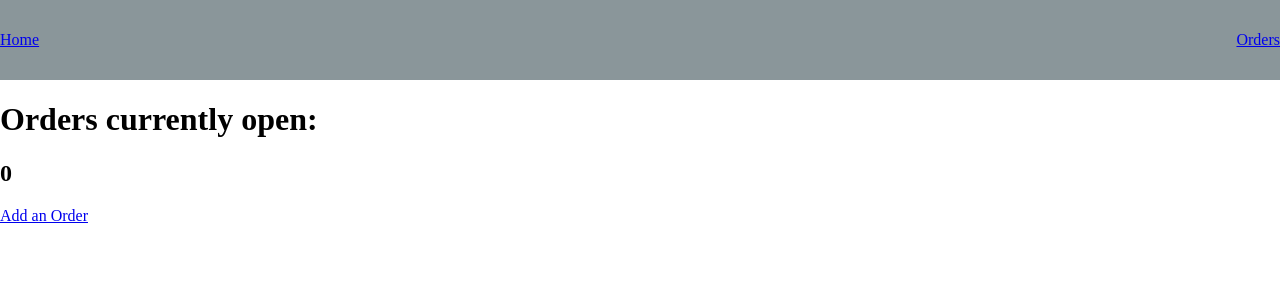
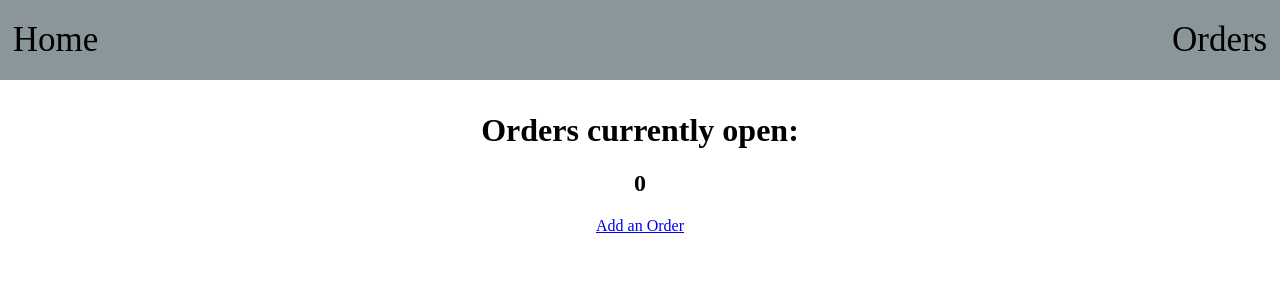
Before and after one commit to Madfarm/vista-metals-interview, a Next.js app: page / in a window 1280 px wide. Shown: the top 300 px of the page. Built offline with nearby package versions, Linux system fonts and the light colour scheme; no server answers; the database is empty.

Commit message:
Style application

```diff
--- a/app/components/Header/Header.module.css
+++ b/app/components/Header/Header.module.css
@@ -4,4 +4,20 @@
     justify-content: space-between;
     align-items: center;
     background-color: #8a969a;
+
+    margin-bottom: 4vh;
 }
+
+.link {
+    margin-right: 1vw;
+    margin-left: 1vw;
+
+    color: black;
+    text-decoration: none;
+
+    font-size: 35px;
+}
+
+.link:hover {
+    opacity: 0.7;
+}
--- a/app/components/Header/Header.tsx
+++ b/app/components/Header/Header.tsx
@@ -5,11 +5,11 @@ export default function NavBar() {
     return (
         <nav className={styles.NavBar}>
             <div>
-                <Link href="/">Home</Link>
+                <Link className={styles.link} href="/">Home</Link>
             </div>
 
             <div>
-                <Link href="/orders">Orders</Link>
+                <Link className={styles.link} href="/orders">Orders</Link>
             </div>
 
         </nav>
--- a/app/components/OrdersGrid/OrdersGrid.tsx
+++ b/app/components/OrdersGrid/OrdersGrid.tsx
@@ -29,7 +29,11 @@ export default function OrdersGrid(props: {orders: OrderType[]}) {
     return (
         <div
             className='ag-theme-quartz-dark'
-            style={{ width: 1002, height: 330}}
+            style={{
+                width: 1002,
+                height: 330,
+                margin: "0 auto"
+            }}
         >
             <AgGridReact
                 rowData={rowData}
--- /dev/null
+++ b/app/home.module.css
@@ -0,0 +1,4 @@
+.container {
+    margin: 0 auto;
+    text-align: center;
+}
--- /dev/null
+++ b/app/orders/new/NewOrderPage.module.css
@@ -0,0 +1,3 @@
+.title {
+    text-align: center;
+}
--- a/app/orders/new/page.tsx
+++ b/app/orders/new/page.tsx
@@ -1,13 +1,14 @@
 import OrderEntry from "@/app/components/OrderEntry/OrderEntry"
 import { ItemType } from "@/app/home.types"
 import { prisma } from '@/lib/prisma'
+import styles from './NewOrderPage.module.css'
 
 export default async function OrderEntryPage() {
     let items: ItemType[] = await prisma.item.findMany({});
 
     return (
         <main>
-            <h1>Order Entry</h1>
+            <h1 className={styles.title}>Order Entry</h1>
 
             <OrderEntry items={items} />
         </main>
--- a/app/page.tsx
+++ b/app/page.tsx
@@ -1,11 +1,12 @@
 import Link from "next/link";
 import { homePageService } from "./home.service";
+import styles from './home.module.css'
 
 export default async function Home() {
   const { openOrdersCount } = await homePageService();
 
   return (
-    <main>
+    <main className={styles.container}>
       <h1>Orders currently open: </h1>
       <h2>{openOrdersCount}</h2>
 
```
Also changed, not shown: 1 other file (tests, documents, lock files or other folders).
